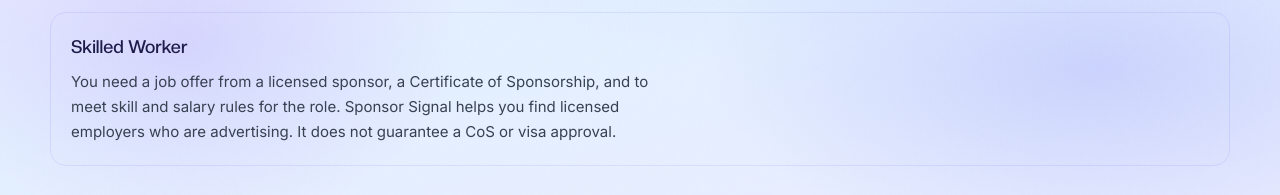
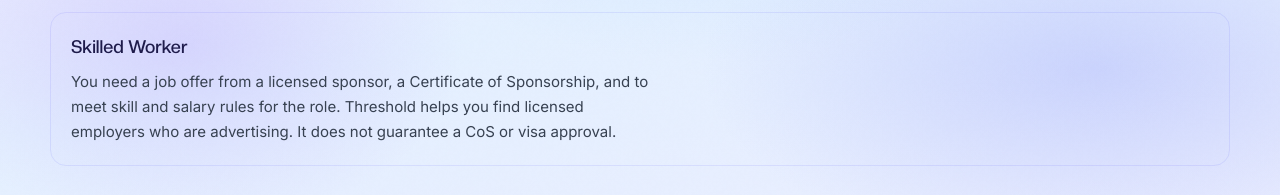
Before and after one commit to dakshkumar96/Threshold, a Next.js app in the folder frontend/: page /solutions/immigration-guide in a window 1280 px wide. Shown: the part 559-754 px from the top of the page. Built offline with nearby package versions, Linux system fonts and the light colour scheme; no server answers.

Commit message:
minor changes and corrections

```diff
--- a/frontend/app/(marketing)/methodology/page.tsx
+++ b/frontend/app/(marketing)/methodology/page.tsx
@@ -2,7 +2,7 @@ import type { Metadata } from "next";
 import Link from "next/link";
 
 export const metadata: Metadata = {
-  title: "Methodology | Threshold",
+  title: "Methodology",
   description:
     "How Threshold finds UK licensed sponsors, how confident each match is, and what the numbers do not mean.",
 };
--- a/frontend/app/(marketing)/page.tsx
+++ b/frontend/app/(marketing)/page.tsx
@@ -161,7 +161,7 @@ const FAQ_ITEMS = [
   },
   {
     q: "Why does salary matter?",
-    a: "Skilled Worker needs £38,700 or the going rate, whichever is higher.",
+    a: "Skilled Worker needs £41,700 or the going rate, whichever is higher.",
   },
   {
     q: "Do I need to upload a CV?",
--- a/frontend/app/(marketing)/solutions/immigration-guide/page.tsx
+++ b/frontend/app/(marketing)/solutions/immigration-guide/page.tsx
@@ -45,9 +45,9 @@ export default function ImmigrationGuidePage() {
           <h2 style={{ margin: 0, fontSize: "1.125rem", fontWeight: 500, color: "var(--color-ink)" }}>Skilled Worker</h2>
           <p style={{ margin: "0.625rem 0 0", maxWidth: "62ch", fontSize: "0.9375rem", lineHeight: 1.65, color: "var(--color-ink-soft)" }}>
             You need a job offer from a licensed sponsor, a Certificate of
-            Sponsorship, and to meet skill and salary rules for the role. Sponsor
-            Signal helps you find licensed employers who are advertising. It does
-            not guarantee a CoS or visa approval.
+            Sponsorship, and to meet skill and salary rules for the role.
+            Threshold helps you find licensed employers who are advertising. It
+            does not guarantee a CoS or visa approval.
           </p>
         </div>
       </section>
--- a/frontend/app/components/landing/IntegrationsHub.tsx
+++ b/frontend/app/components/landing/IntegrationsHub.tsx
@@ -158,11 +158,7 @@ export default function IntegrationsHub() {
             })}
 
             <div className="integration-hub-dark">
-              <span>
-                Sponsor
-                <br />
-                Signal
-              </span>
+              <span>Threshold</span>
             </div>
           </div>
         </div>
```
